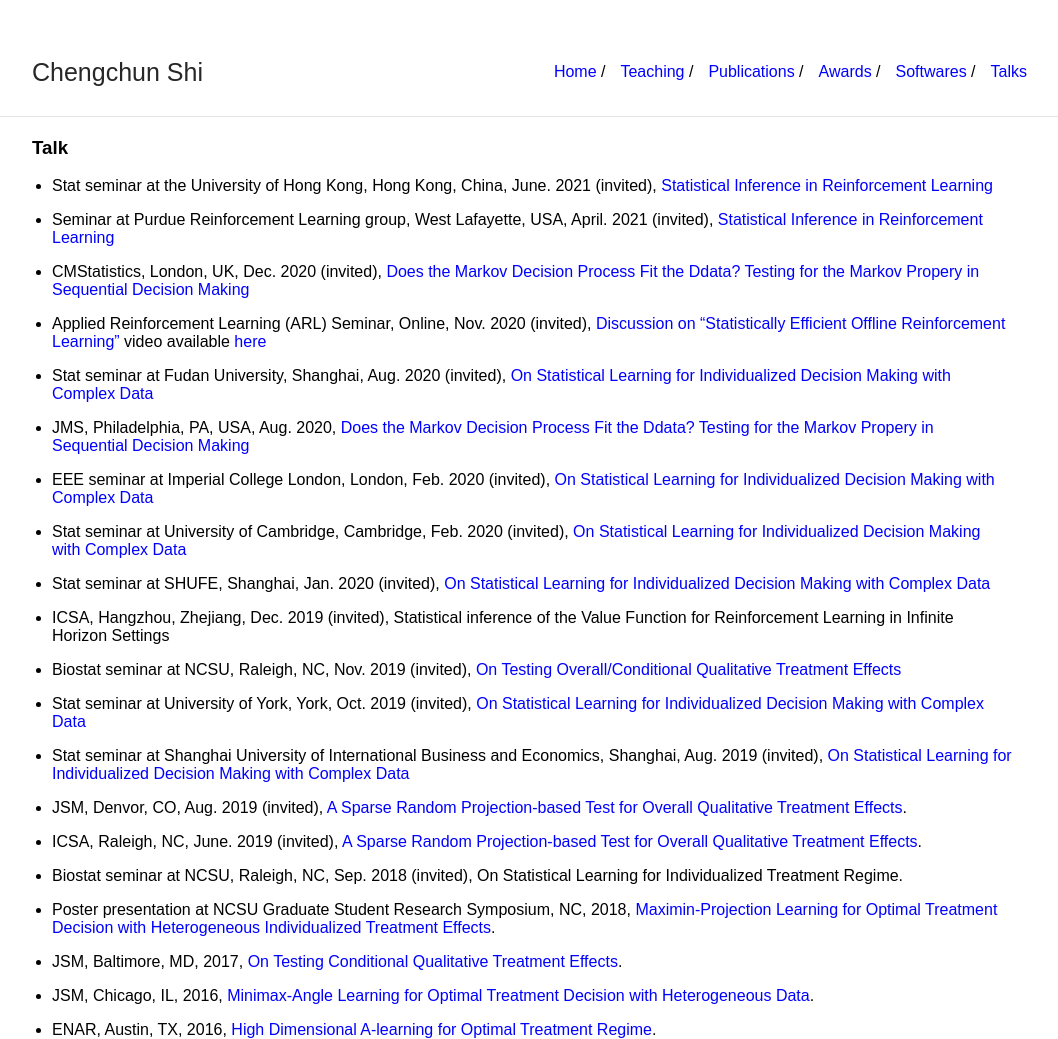
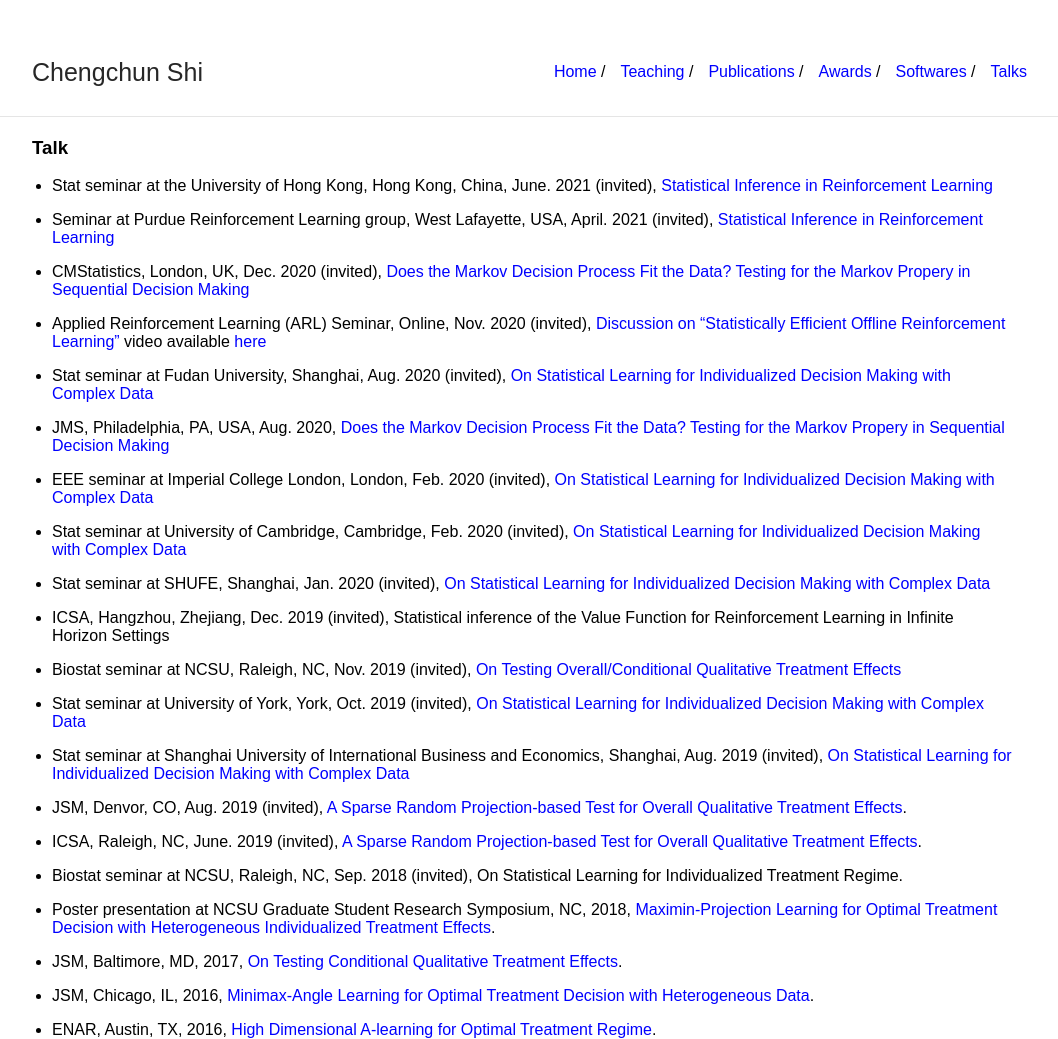
Before and after one commit to callmespring/callmespring.github.io, a Jekyll site: the page built from talk.md, in a window 1280 px wide. Shown: the whole page, without its empty margins (108-1166 px from the left). Built offline with Jekyll 4.4.1, drawn with Linux system fonts in a browser that asks for light colours.

Commit message:
Update talk.md

```diff
--- a/talk.md
+++ b/talk.md
@@ -9,13 +9,13 @@
 
 * Seminar at Purdue Reinforcement Learning group, West Lafayette, USA, April. 2021 (invited), [Statistical Inference in Reinforcement Learning](./slides/slides_long.pdf)
 
-* CMStatistics, London, UK, Dec. 2020 (invited), [Does the Markov Decision Process Fit the Ddata? Testing for the Markov Propery in Sequential Decision Making](./slides/slides.pdf)
+* CMStatistics, London, UK, Dec. 2020 (invited), [Does the Markov Decision Process Fit the Data? Testing for the Markov Propery in Sequential Decision Making](./slides/slides.pdf)
 
 * Applied Reinforcement Learning (ARL) Seminar, Online, Nov. 2020 (invited), [Discussion on "Statistically Efficient Offline Reinforcement Learning"](./slides/Discussion.pdf) video available [here](https://www.bilibili.com/s/video/BV1f5411V77h)
 
 * Stat seminar at Fudan University, Shanghai, Aug. 2020 (invited), [On Statistical Learning for Individualized Decision Making with Complex Data](./slides/slides22.pdf)
 
-* JMS, Philadelphia, PA, USA, Aug. 2020, [Does the Markov Decision Process Fit the Ddata? Testing for the Markov Propery in Sequential Decision Making](./slides/slides.pdf)
+* JMS, Philadelphia, PA, USA, Aug. 2020, [Does the Markov Decision Process Fit the Data? Testing for the Markov Propery in Sequential Decision Making](./slides/slides.pdf)
 
 * EEE seminar at Imperial College London, London, Feb. 2020 (invited), [On Statistical Learning for Individualized Decision Making with Complex Data](./slides/slides22.pdf)
 
```
